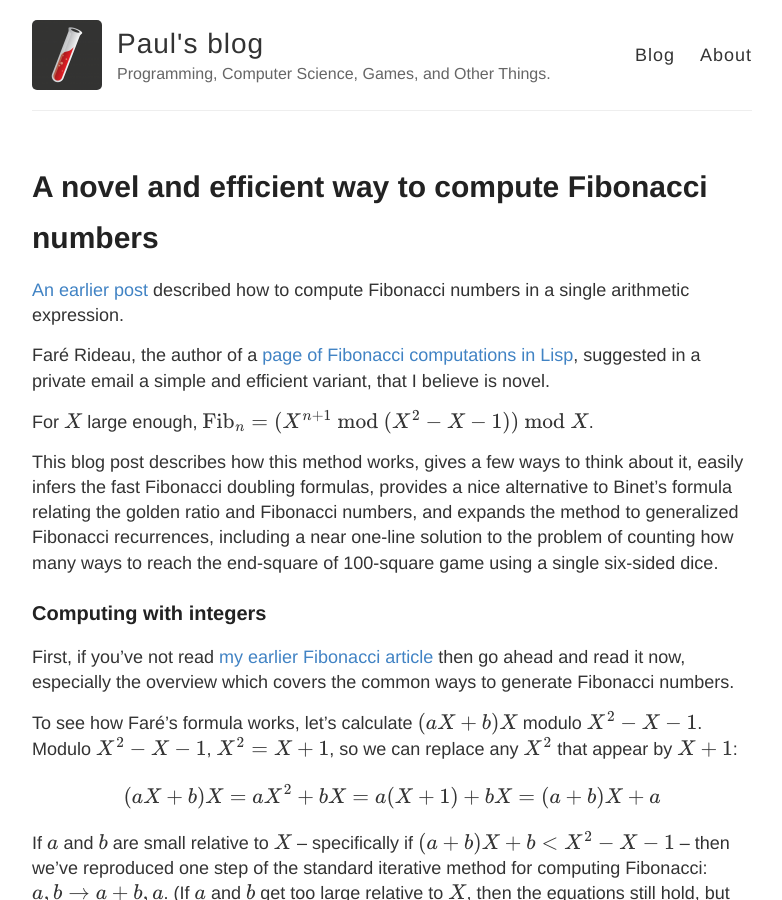
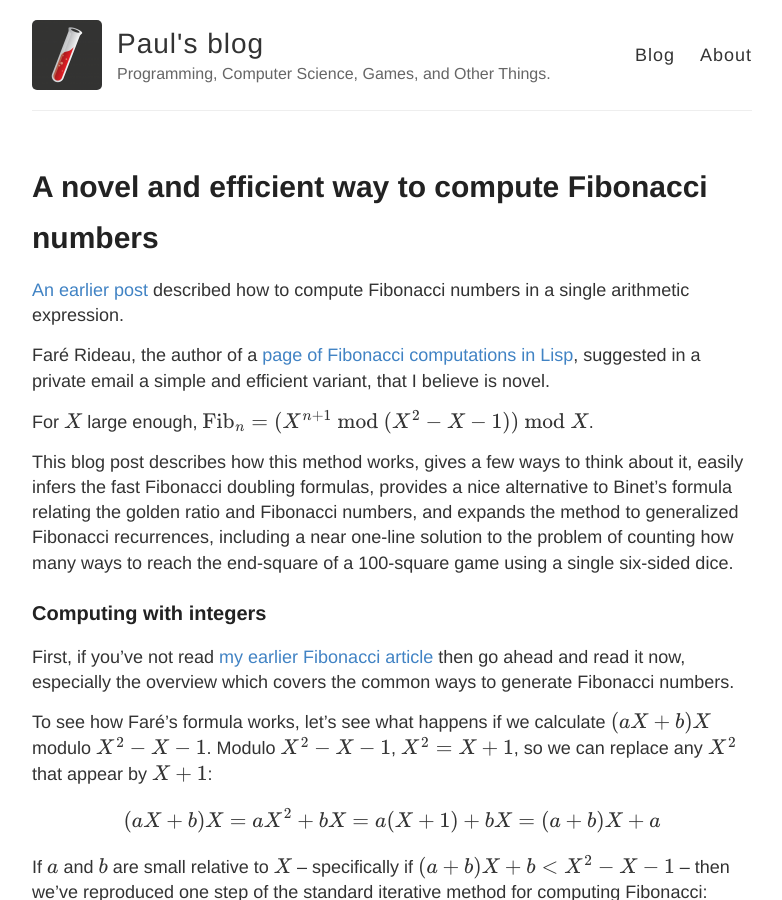
Before and after one commit to paulhankin/paulhankin.github.io, a Jekyll site: the page built from _posts/2018-05-14-Fibonacci2.md, in a window 1280 px wide and 900 px high. Shown: the whole window, without its empty margins (248-1030 px from the left). Built offline with Jekyll 4.4.1, drawn with Linux system fonts in a browser that asks for light colours; formulas are drawn with MathJax 3; some of the changed text lies outside the part shown.

Commit message:
fix minor fib2 typos

```diff
--- a/_posts/2018-05-14-Fibonacci2.md
+++ b/_posts/2018-05-14-Fibonacci2.md
@@ -10,7 +10,7 @@ email a simple and efficient variant, that I believe is novel.
 
 For $$X$$ large enough, $$\mathrm{Fib}_n = (X^{n+1}\ \mathrm{mod}\ (X^2-X-1))\ \mathrm{mod}\ X$$.
 
-This blog post describes how this method works, gives a few ways to think about it, easily infers the fast Fibonacci doubling formulas, provides a nice alternative to Binet's formula relating the golden ratio and Fibonacci numbers, and expands the method to generalized Fibonacci recurrences, including a near one-line solution to the problem of counting how many ways to reach the end-square of 100-square game using a single six-sided dice.
+This blog post describes how this method works, gives a few ways to think about it, easily infers the fast Fibonacci doubling formulas, provides a nice alternative to Binet's formula relating the golden ratio and Fibonacci numbers, and expands the method to generalized Fibonacci recurrences, including a near one-line solution to the problem of counting how many ways to reach the end-square of a 100-square game using a single six-sided dice.
 <!--more-->
 
 ### Computing with integers ###
@@ -19,7 +19,7 @@ First, if you've not read [my earlier Fibonacci article](http://paulhankin.githu
 go ahead and read it now, especially the overview which covers the
 common ways to generate Fibonacci numbers.
 
-To see how Faré's formula works, let's calculate $$(aX + b)X$$ modulo $$X^2-X-1$$. Modulo $$X^2-X-1$$, $$X^2 = X+1$$, so we can replace any $$X^2$$ that appear by $$X+1$$:
+To see how Faré's formula works, let's see what happens if we calculate $$(aX + b)X$$ modulo $$X^2-X-1$$. Modulo $$X^2-X-1$$, $$X^2 = X+1$$, so we can replace any $$X^2$$ that appear by $$X+1$$:
 
 $$ (aX + b)X = aX^2 + bX = a(X+1) + bX = (a+b)X + a $$
 
```
Also changed, not shown: other parts of _posts/2018-05-14-Fibonacci2.md (+1 -1 lines).
